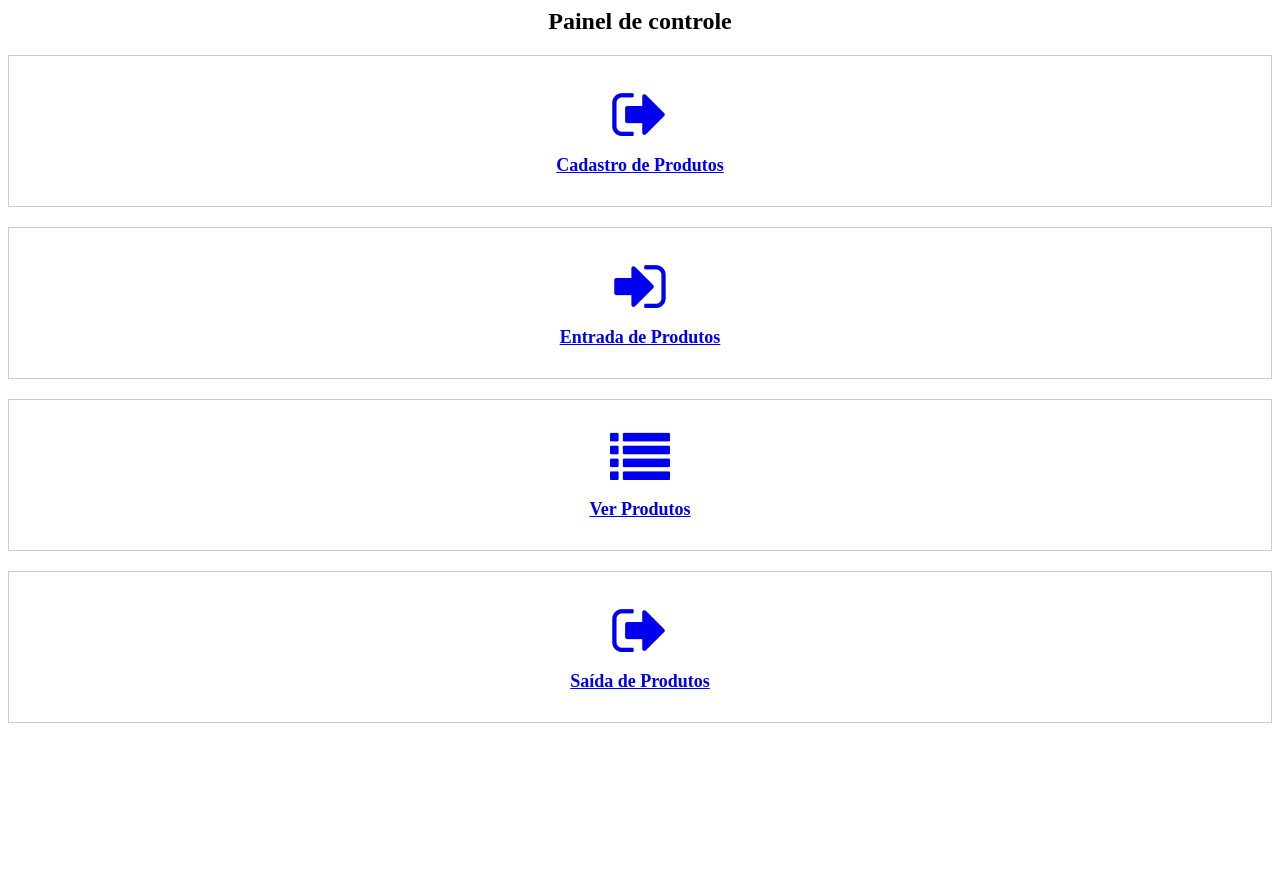
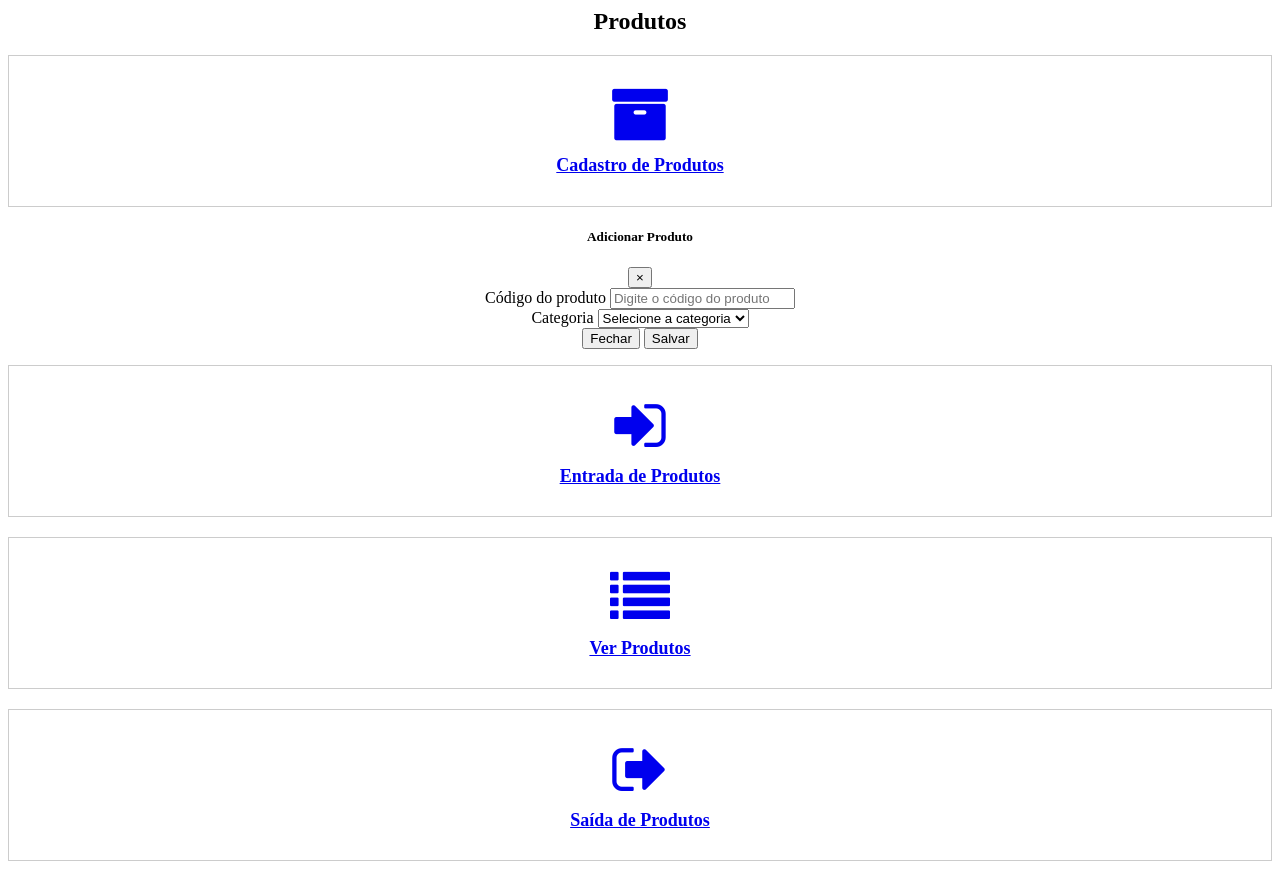
Before and after one commit to LucasFragaAssisIzidoro/SistemaDeComissoes, a PHP site: the page made by app/views/estoques/index.php in a window 1280 px wide. Before the commit the page ends 723 px from the top, so only its background shows below. Run offline with PHP 8.4, Linux system fonts and the light colour scheme; the template is opened without the code that fills it, so the values that code supplies are empty; some libraries are stand-ins or nearby versions.

Commit message:
criacao de modulo de criacao de produto

```diff
--- a/app/views/estoques/index.php
+++ b/app/views/estoques/index.php
@@ -28,23 +28,68 @@
         }
     </style>
 <body>
-    <?php echo Sessao::mensagem('usuario'); ?>
+    <?php echo Sessao::mensagem('estoque'); ?>
     <section class="container">
-        <h1>Painel de controle</h1>
+        <h1>Produtos</h1>
         <article class="section services-section">
             <div class="container">
                 <div class="row">
                 <div class="col-sm-9 col-lg-3">
-                        <a href="<?php echo URL ?>/estoques/saida">
+
+                        <a href="#" data-toggle="modal" data-target="#addItemModal">
                             <div class="feature-box-1">
                                 <div class="icon">
-                                    <i class="fa fa-sign-out"></i>
+                                <i class="fa fa-archive"></i>
                                 </div>
                                 <div class="feature-content">
                                     <h5>Cadastro de Produtos</h5>
                                 </div>
                             </div>
                         </a>
+
+                        <!-- modal de cadastro de produto -->
+
+                        <div class="modal fade" id="addItemModal" tabindex="-1" role="dialog" aria-labelledby="addItemModalLabel"
+                        aria-hidden="true">
+                        <div class="modal-dialog" role="document">
+                            <div class="modal-content">
+                                <div class="modal-header">
+                                    <h5 class="modal-title" id="addItemModalLabel">Adicionar Produto</h5>
+                                    <button type="button" class="close" data-dismiss="modal" aria-label="Close">
+                                        <span aria-hidden="true">&times;</span>
+                                    </button>
+                                </div>
+                                <form action="<?=URL?>/estoques/cadastrarprod" method="post">
+                                    <div class="modal-body">
+                                        <div class="form-group">
+                                            <label for="productcode">Código do produto</label>
+                                            <input type="text" class="form-control" id="codeproduct" name="codeproduct"
+                                                placeholder="Digite o código do produto" required>
+                                        </div>
+                                        <div class="form-group">
+                                            <label for="unit">Categoria</label>
+                                            <select name="category" id="category" class="form-control" required>
+                                                <option value="" disabled selected>Selecione a categoria</option>
+                                                <option value="meia">meia</option>
+                                                <option value="cueca">cueca</option>
+                                                <option value="calcinha">calcinha</option>
+                                                <option value="conjunto">conjunto</option>
+                                                <option value="pijama">pijama</option>
+                                                <option value="camisola">camisola</option>
+                                            </select>
+                                        </div>
+                                    </div>
+                                    <div class="modal-footer">
+                                        <button type="button" class="btn btn-danger" data-dismiss="modal">Fechar</button>
+                                        <button type="submit" class="btn btn-secondary" id="saveItem">Salvar</button>
+                                    </div>
+                                </form>
+                            </div>
+                        </div>
+                    </div>
+
+                    <!-- fim modal de adicao de produto -->
+
                     </div>
                     <div class="col-sm-9 col-lg-3">
                         <a href="<?php echo URL ?>/estoques/entrada">
--- a/reluisa.sql
+++ b/reluisa.sql
@@ -9,3 +9,9 @@ create table usuario (
     senha_usuario VARCHAR(255),
     data_criacao TIMESTAMP DEFAULT CURRENT_TIMESTAMP
 );
+
+create table produtos (
+    id_produto INT AUTO_INCREMENT PRIMARY KEY,
+    cod_produto INT UNIQUE,
+    categoria VARCHAR(255)
+);
```
Also changed, not shown: app/controllers/Estoques.php (+32 -0 lines), app/models/Estoque.php (added, +25 -0 lines).
